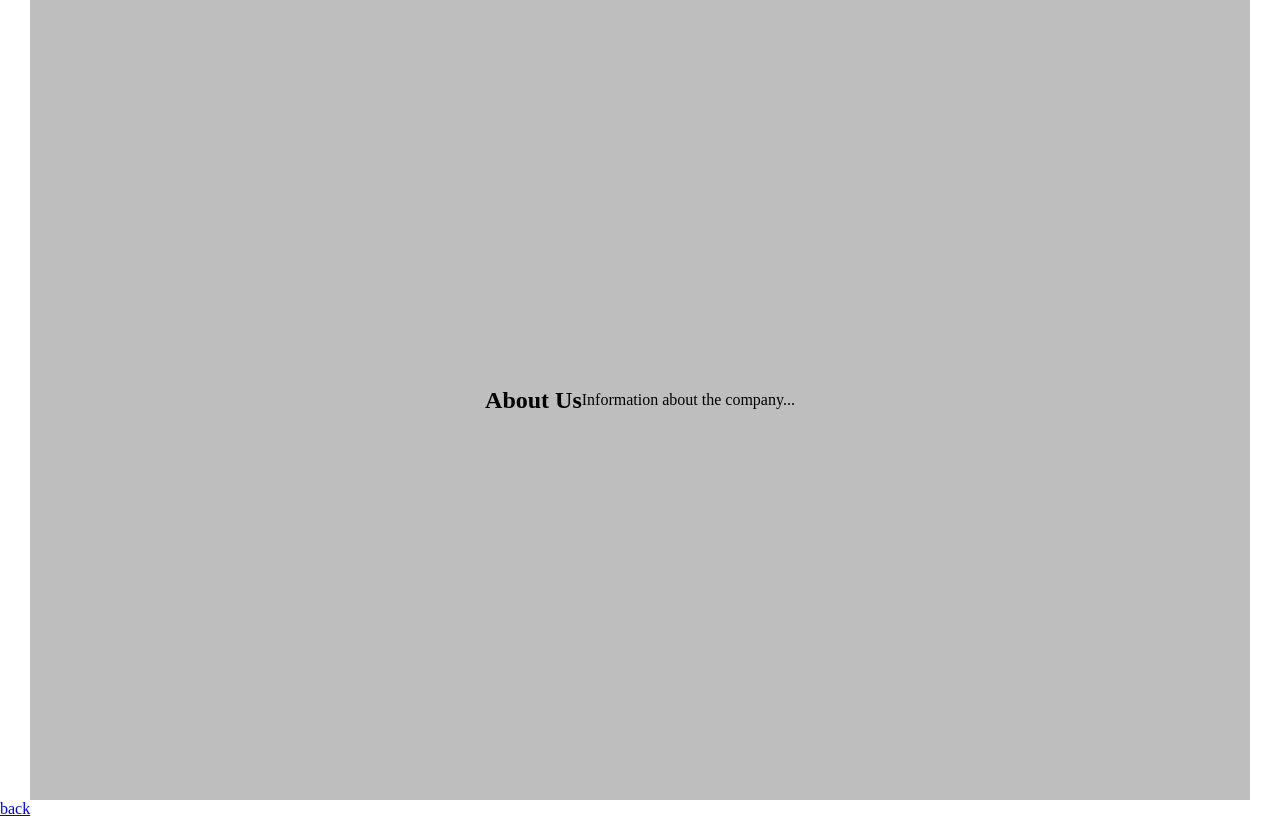
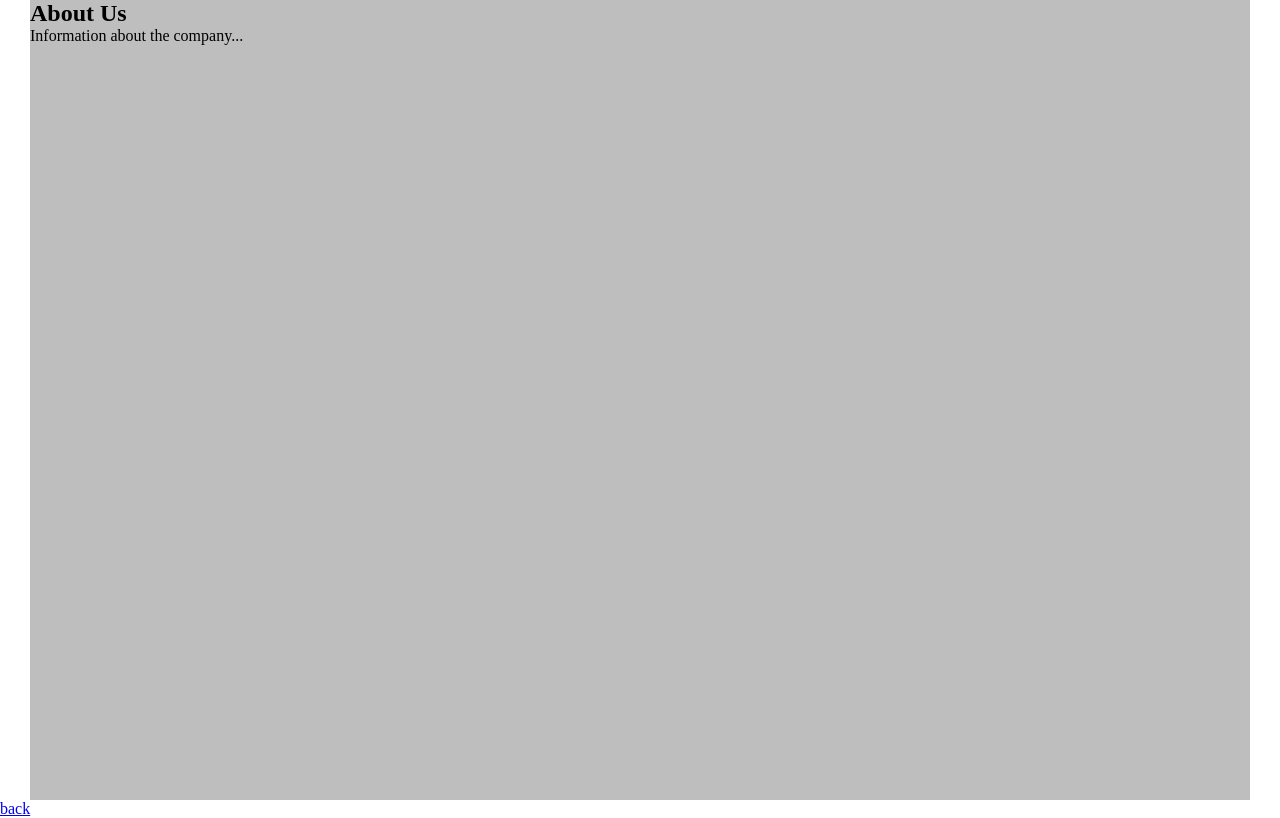
Before and after one commit to kingreturneds/dabeweb, a plain HTML site: page html/learnmore.html in a window 1280 px wide. Drawn offline with Linux system fonts and the light colour scheme.

Commit message:
ahhhhhhhhhhhhhhhhhhhhhhhhhhhhh

```diff
--- a/css/learnmore.css
+++ b/css/learnmore.css
@@ -2,6 +2,9 @@
     margin: 0;
     padding: 0;
 
+}
+body{
+    overflow: hidden;
 }
 main{
     height: 100vh;
@@ -10,9 +13,7 @@ main{
 }
 section {
     height: 100vh;
-    display: flex;
-    align-items: center;
-     justify-content: center ;
+
     background-color: rgb(190, 190, 190);
     scroll-snap-align: start;
     scroll-snap-stop: normal;
```
